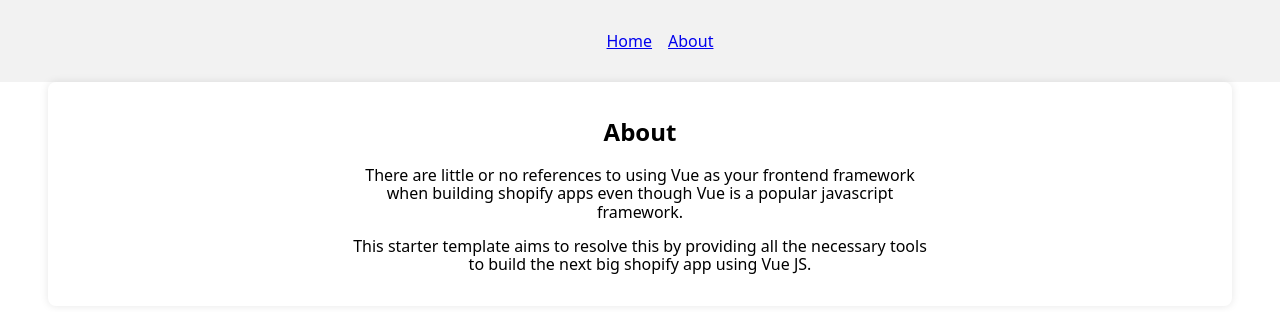
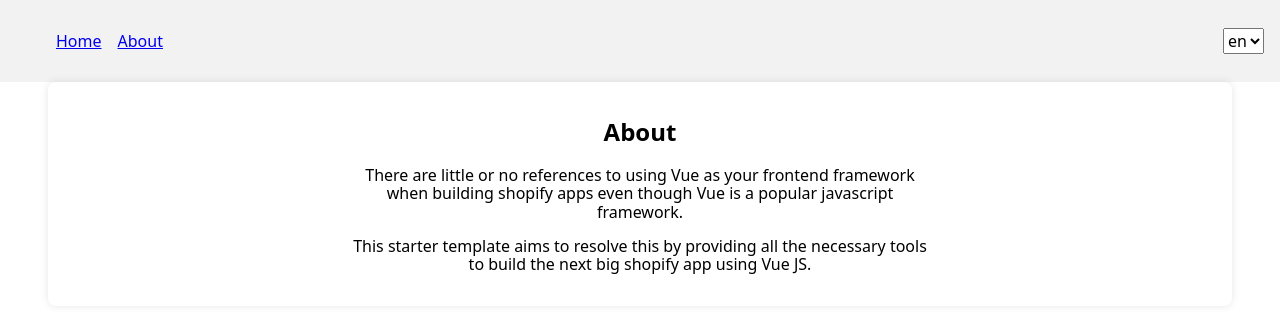
Before and after one commit to Mini-Sylar/shopify-app-vue-template, a Vue app in the folder web/frontend/: page /en/about in a window 1280 px wide. Shown: the top 312 px of the page. Built offline with nearby package versions, Linux system fonts and the light colour scheme.

Commit message:
Add langauge switcher

```diff
--- a/web/frontend/src/components/Home/TheHome.vue
+++ b/web/frontend/src/components/Home/TheHome.vue
@@ -161,8 +161,6 @@ button:disabled:hover {
   cursor: not-allowed;
 }
 
-
-
 a {
   color: #3fad7d;
 }
--- /dev/null
+++ b/web/frontend/src/components/NavBar/LanguageSwitcher.vue
@@ -0,0 +1,33 @@
+<template>
+  <div>
+    <select v-model="selectedLocale" @change="changeLocale">
+      <option v-for="locale in SUPPORT_LOCALES" :key="locale" :value="locale">
+        {{ locale }}
+      </option>
+    </select>
+  </div>
+</template>
+
+<script setup>
+import { SUPPORT_LOCALES } from '@/i18n'
+import { ref, watchEffect } from 'vue'
+import { useRouter, useRoute } from 'vue-router'
+
+const route = useRoute()
+
+const selectedLocale = ref()
+const router = useRouter()
+
+const changeLocale = async () => {
+  await router.push({
+    name: route.name,
+    params: { locale: selectedLocale.value }
+  })
+}
+
+watchEffect(() => {
+  selectedLocale.value = route.params.locale
+})
+</script>
+
+<style scoped></style>
--- a/web/frontend/src/components/NavBar/WelcomeNavBar.vue
+++ b/web/frontend/src/components/NavBar/WelcomeNavBar.vue
@@ -3,24 +3,39 @@
     <nav>
       <ul>
         <li>
-          <RouterLink to="/">{{ $t('NavBar.home') }}</RouterLink>
+          <RouterLink
+            :to="{
+              name: 'home'
+            }"
+            >{{ $t('NavBar.home') }}</RouterLink
+          >
         </li>
         <li>
-          <RouterLink to="/about">{{ $t('NavBar.about') }}</RouterLink>
+          <RouterLink
+            :to="{
+              name: 'about'
+            }"
+            >{{ $t('NavBar.about') }}</RouterLink
+          >
         </li>
       </ul>
+      <LanguageSwitcher />
     </nav>
   </header>
 </template>
 
 <script setup>
 import { RouterLink } from 'vue-router'
+import LanguageSwitcher from './LanguageSwitcher.vue'
 </script>
 
 <style scoped>
 nav {
   background-color: #f2f2f2;
   padding: 1rem;
+  display: flex;
+  justify-content: space-between;
+  align-items: center;
 }
 
 ul {
```
Also changed, not shown: web/frontend/src/views/NotFoundView.vue (added, +10 -0 lines).
